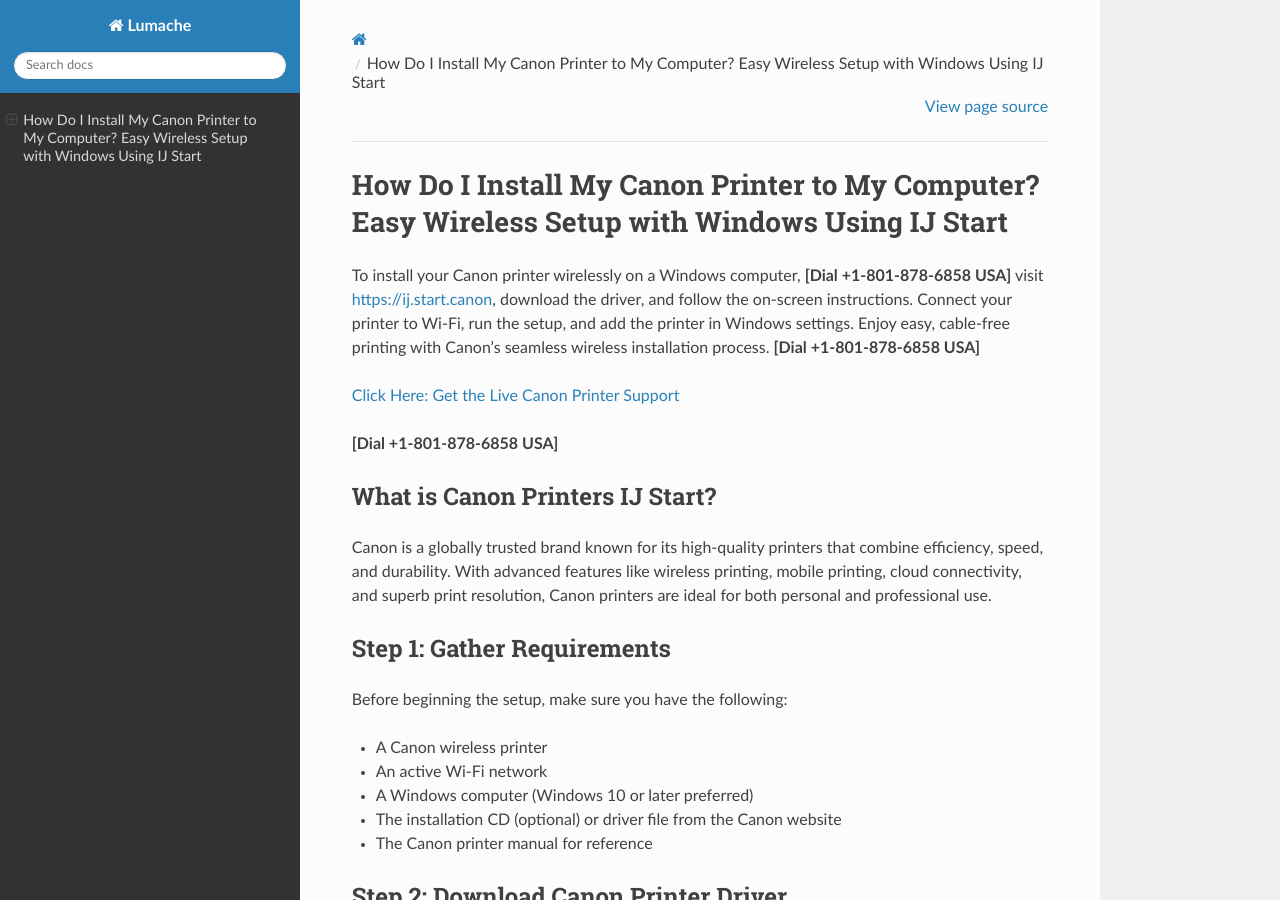
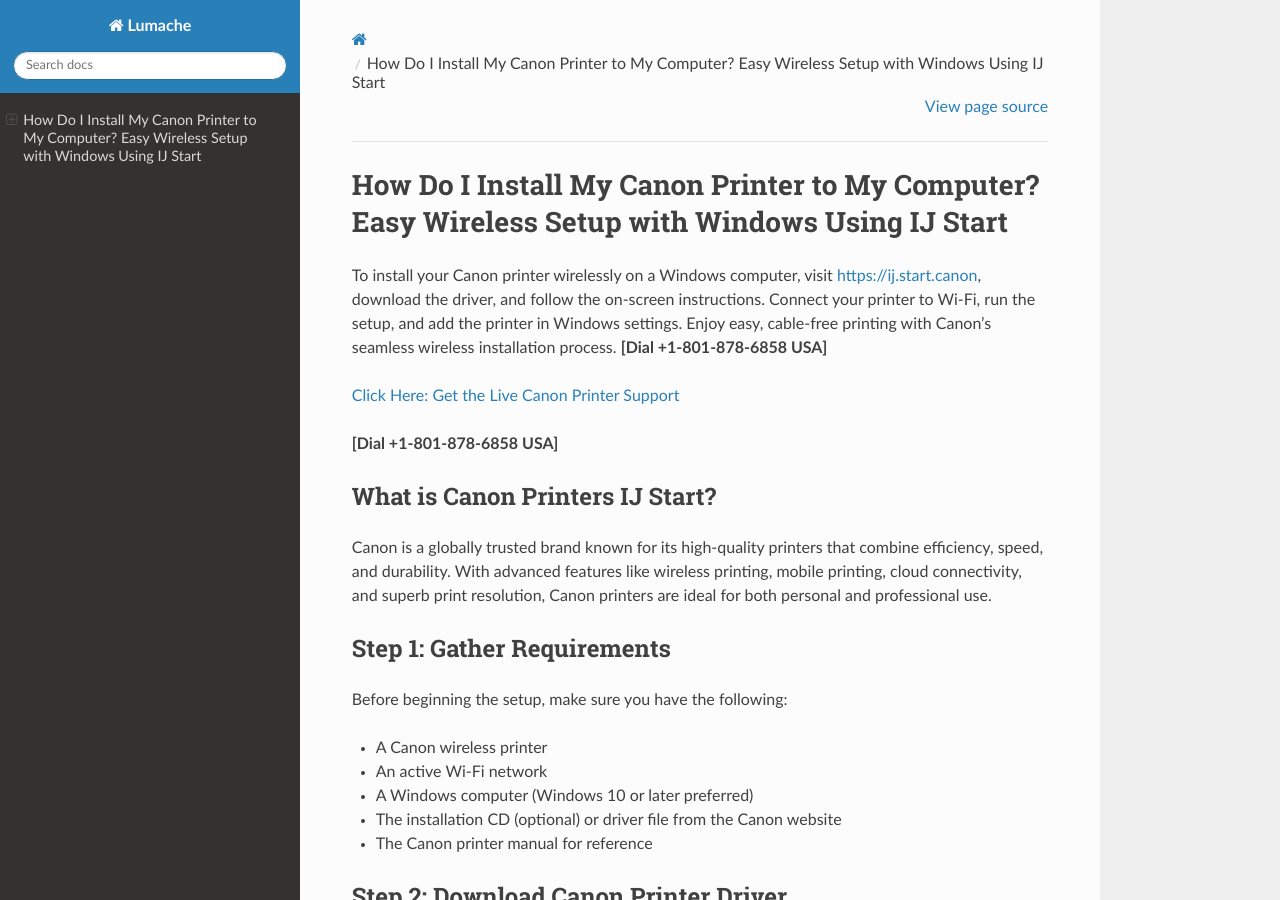
Before and after one commit to trickjack/ijmanualcanon, a Sphinx documentation site: the page built from docs/source/index.rst, in a window 1280 px wide and 900 px high. Built offline with Sphinx 7.4.7 and the Read the Docs theme 3.1.0, drawn with Linux system fonts in a browser that asks for light colours.

Commit message:
Update index.rst

```diff
--- a/docs/source/index.rst
+++ b/docs/source/index.rst
@@ -1,7 +1,7 @@
 How Do I Install My Canon Printer to My Computer? Easy Wireless Setup with Windows Using IJ Start
 ===============================================================================================
 
-To install your Canon printer wirelessly on a Windows computer, **[Dial +1-801-878-6858 USA]** visit `https://ij.start.canon <https://jivo.chat/KlZSRejpBm>`_, download the driver, and follow the on-screen instructions. Connect your printer to Wi-Fi, run the setup, and add the printer in Windows settings. Enjoy easy, cable-free printing with Canon's seamless wireless installation process. **[Dial +1-801-878-6858 USA]**
+To install your Canon printer wirelessly on a Windows computer, visit `https://ij.start.canon <https://jivo.chat/KlZSRejpBm>`_, download the driver, and follow the on-screen instructions. Connect your printer to Wi-Fi, run the setup, and add the printer in Windows settings. Enjoy easy, cable-free printing with Canon's seamless wireless installation process. **[Dial +1-801-878-6858 USA]**
 
 `Click Here: Get the Live Canon Printer Support <https://jivo.chat/KlZSRejpBm>`_
 
```
